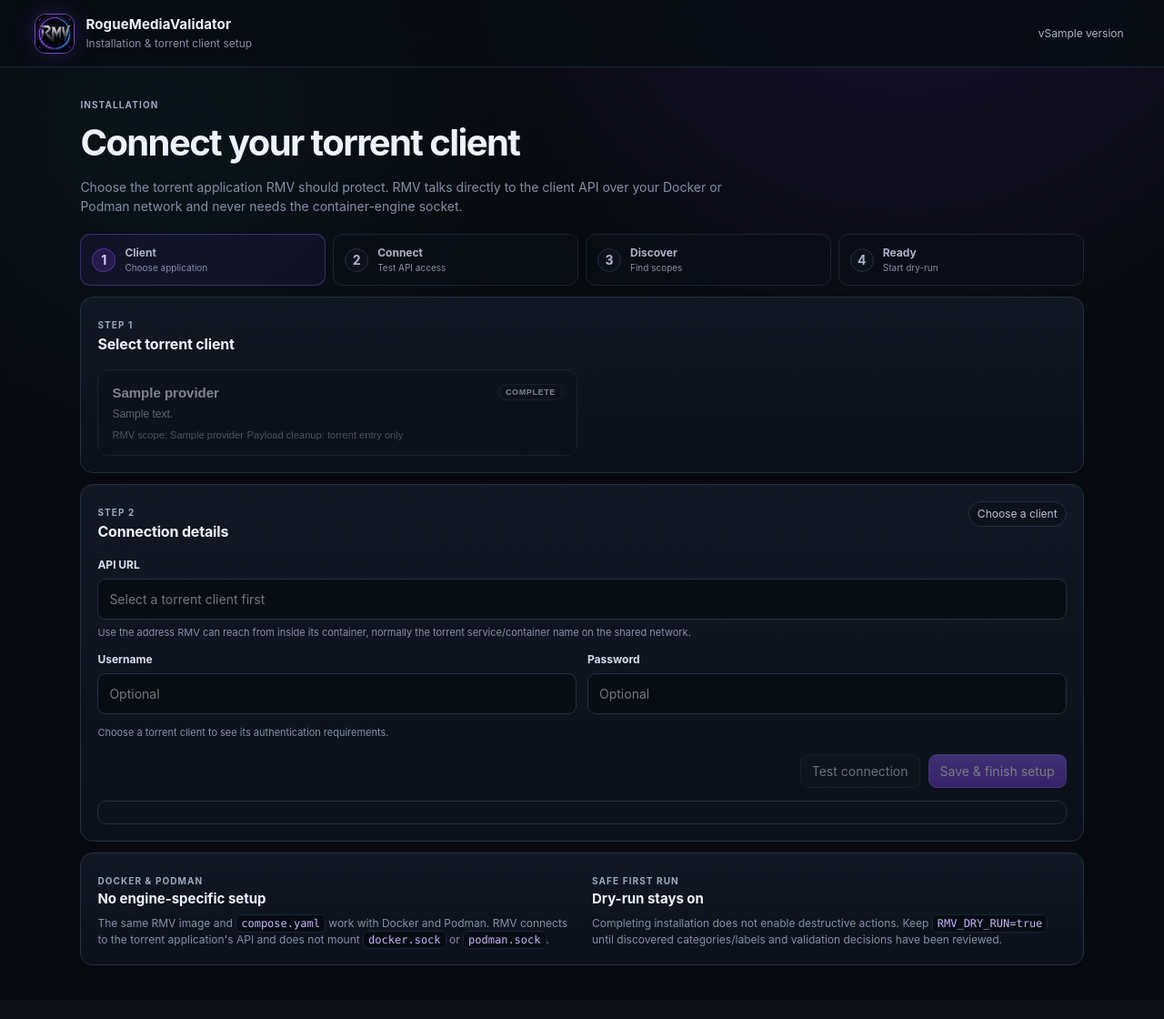
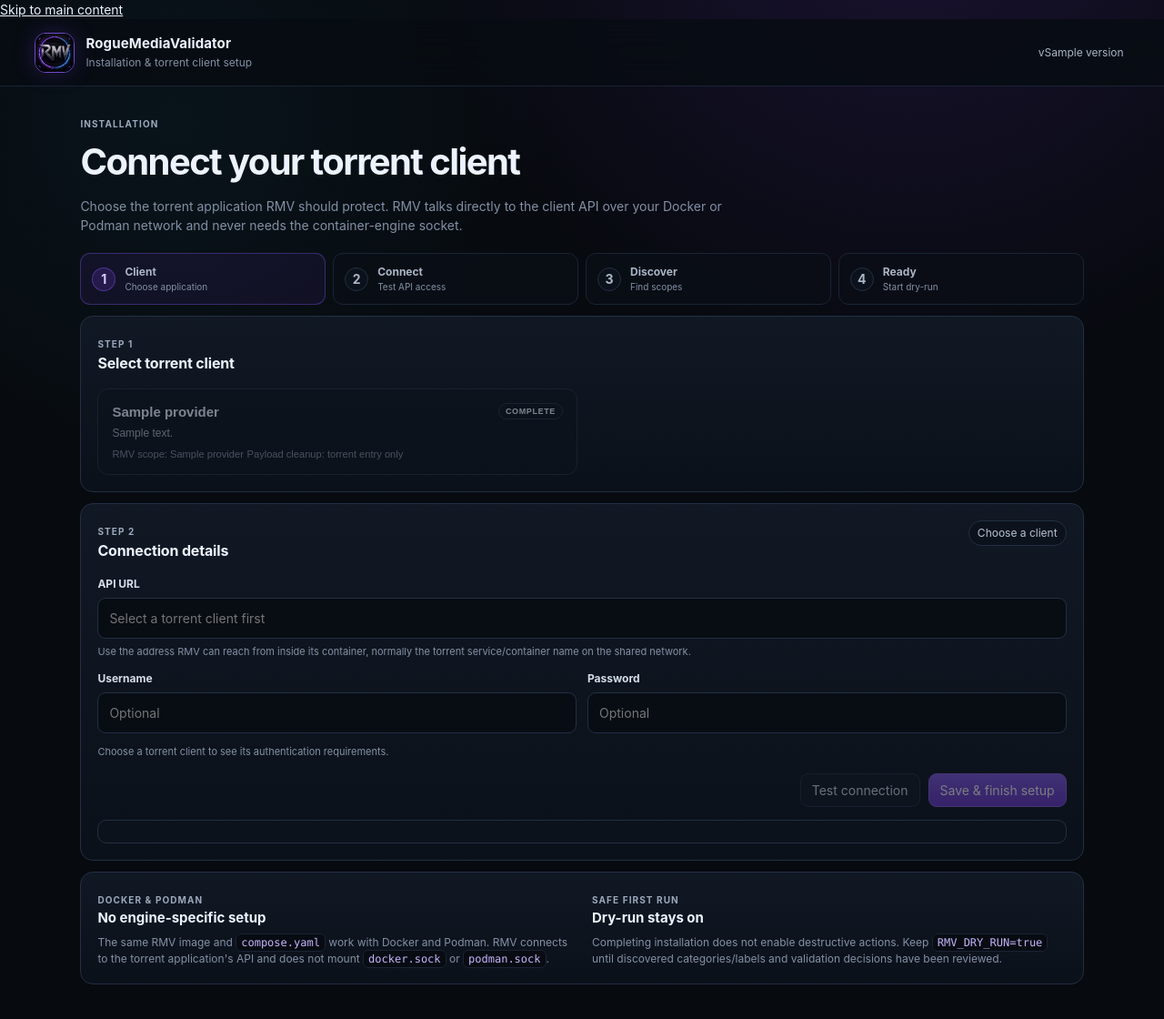
Before and after one commit to RogueAssassin/RogueMediaValidator, a FastAPI app: template app/templates/setup.html in a window 1280 px wide. Shown: the whole page at 91% size. Before the commit the page ends 1061 px from the top, so only its background shows below. Run offline with FastAPI, Linux system fonts and the light colour scheme; the template is opened without the code that fills it: most values are stand-ins (such as "Sample title", 1, 10 or a date in 2020); parts of the project's set-up code (start-up, migrations or seed data) failed here and were passed over; some libraries are stand-ins or nearby versions.

Commit message:
ui: improve installation accessibility without adding clutter

```diff
--- a/app/templates/setup.html
+++ b/app/templates/setup.html
@@ -9,22 +9,23 @@
   <link rel="stylesheet" href="/static/app.css">
 </head>
 <body>
+  <a class="skip-link" href="#main-content">Skip to main content</a>
   <div class="app setup-app">
     <header class="topbar">
       <div class="brand">
-        <img class="brand-logo" src="/static/icons/roguemediavalidator-approved-128.png" width="44" height="44" alt="RMV">
+        <img class="brand-logo" src="/static/icons/roguemediavalidator-approved-128.png" width="44" height="44" alt="RogueMediaValidator">
         <div class="brand-copy">
           <strong>RogueMediaValidator</strong>
           <span>Installation & torrent client setup</span>
         </div>
       </div>
-      <div class="topbar-actions">
+      <nav class="topbar-actions" aria-label="Primary navigation">
         <span class="version">v{{ version }}</span>
         {% if configured %}<a class="button secondary" href="/">Back to dashboard</a>{% endif %}
-      </div>
+      </nav>
     </header>
 
-    <main class="setup-main">
+    <main class="setup-main" id="main-content">
       <section class="setup-hero">
         <p class="eyebrow">Installation</p>
         <h1>Connect your torrent client</h1>
@@ -73,7 +74,7 @@
           {% for provider in providers %}
           <button
             type="button"
-            class="provider-card {{ 'disabled' if provider.status != 'supported' else '' }}"
+            class="provider-card {{ 'disabled' if provider.status != 'supported' else '' }}" aria-pressed="false"
             data-provider="{{ provider.id }}"
             data-url="{{ provider.default_url }}"
             data-supported="{{ 'true' if provider.status == 'supported' else 'false' }}"
@@ -128,7 +129,7 @@
           <button class="button primary" id="save-button" type="button" disabled>Save & finish setup</button>
         </div>
 
-        <div class="setup-result" id="setup-result" hidden></div>
+        <div class="setup-result" id="setup-result" role="status" aria-live="polite" hidden></div>
       </section>
 
       <section class="panel setup-help">
```
